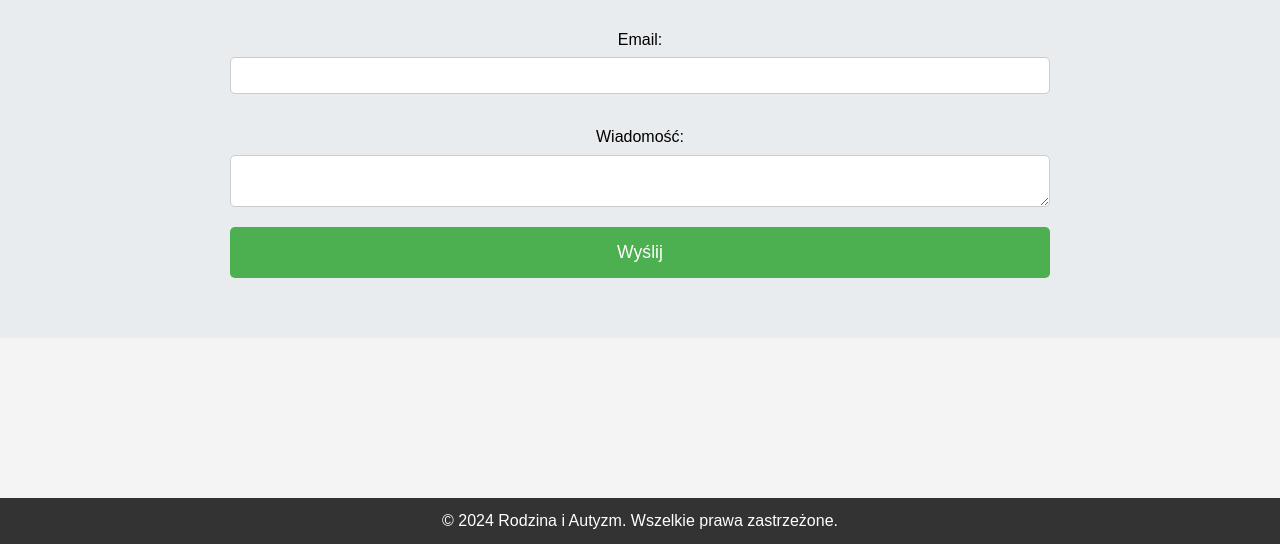
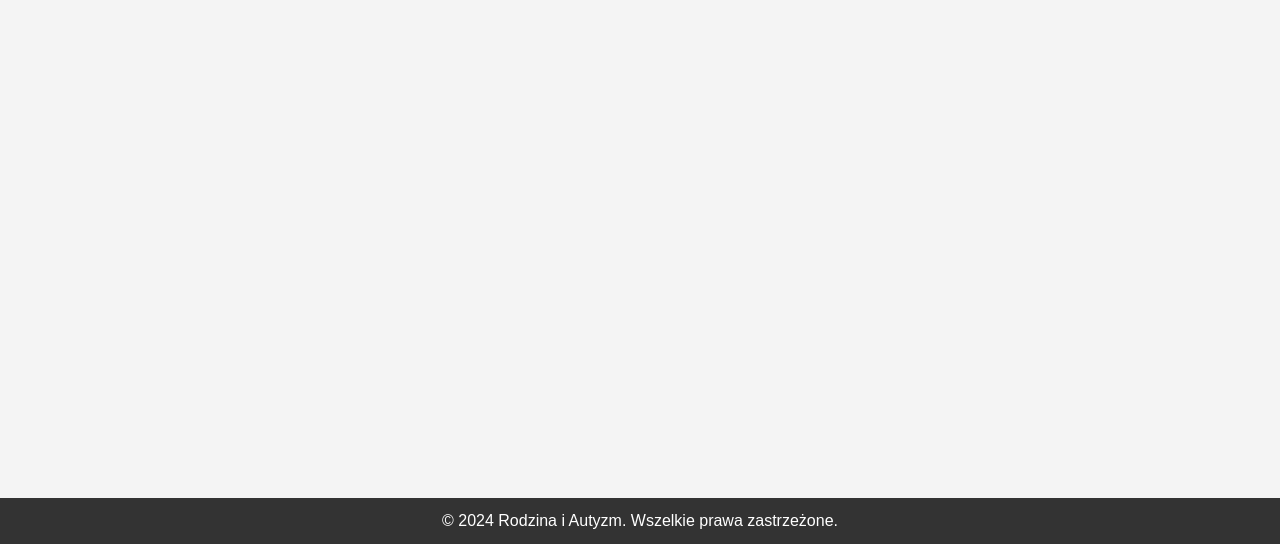
Before and after one commit to Jakub0821/Family-and-Autism, a plain HTML site: page kontakt.html in a window 1280 px wide. Shown: the part 256-800 px from the top of the page. Drawn offline with Linux system fonts and the light colour scheme.

Commit message:
change add new files

```diff
--- a/style.css
+++ b/style.css
@@ -16,10 +16,14 @@ body {
     font-family: Arial, sans-serif;
     line-height: 1.6;
     background-color: #f4f4f4;
+    min-height: 100vh; /* Minimalna wysokość, aby zajmować całe okno przeglądarki */
+}
+
+.page-container {
+    flex-grow: 1; /* Główna zawartość ma rosnąć, aby wypełnić przestrzeń */
 }
 
 .container {
-    flex: 1;
     width: 80%;
     margin: 0 auto;
 }
@@ -73,71 +77,12 @@ nav ul li a {
     line-height: 1.8;
 }
 
-/* Sekcja Porady */
-.tips-section {
-    background-color: #f9f9f9;
-    padding: 40px 0;
-}
-
-.tips-section h2 {
-    text-align: center;
-    margin-bottom: 20px;
-}
-
-.tips-section ul {
-    list-style: disc;
-    margin-left: 40px;
-    line-height: 1.8;
-}
-
-/* Sekcja Kontakt */
-.contact-section {
-    background-color: #e9ecef;
-    padding: 40px 0;
-    text-align: center;
-}
-
-.contact-section form {
-    width: 80%;
-    margin: 0 auto;
-    display: flex;
-    flex-direction: column;
-}
-
-.contact-section label {
-    margin: 10px 0 5px;
-}
-
-.contact-section input,
-.contact-section textarea {
-    padding: 10px;
-    margin-bottom: 20px;
-    width: 100%;
-    border: 1px solid #ccc;
-    border-radius: 5px;
-}
-
-.contact-section input[type="submit"] {
-    background-color: #4CAF50;
-    color: white;
-    border: none;
-    cursor: pointer;
-    padding: 15px;
-    font-size: 1.1em;
-}
-
-.contact-section input[type="submit"]:hover {
-    background-color: #45a049;
-}
-
 /* Stopka */
 footer {
     background-color: #333;
     color: white;
     padding: 10px 0;
     text-align: center;
-    position: relative;
-    bottom: 0;
     width: 100%;
-    margin-top: auto;
+    margin-top: auto; /* Wymusza umiejscowienie stopki na dole */
 }
```
Also changed, not shown: style-kontakt.css (added), style-onas.css (added), style-porady.css (added).
